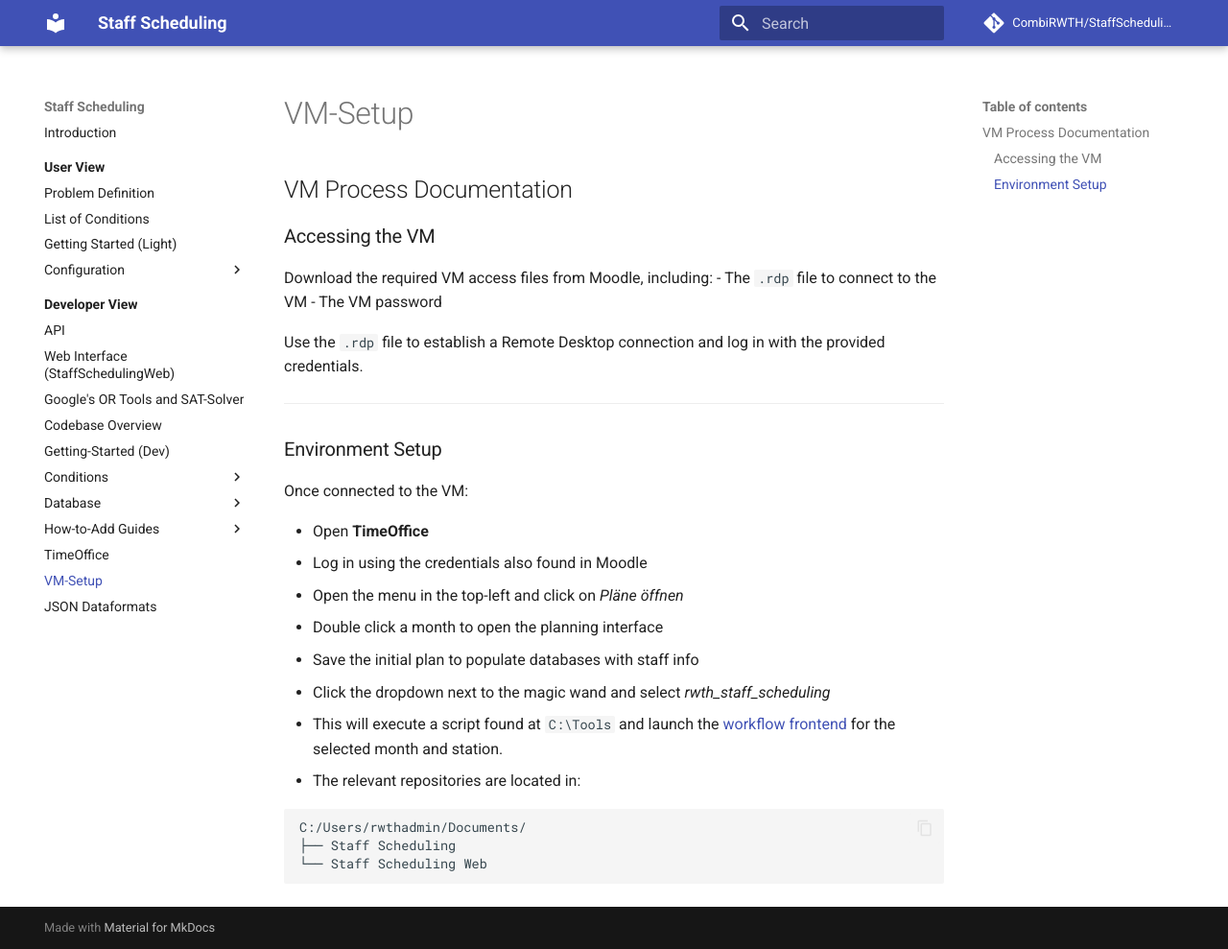
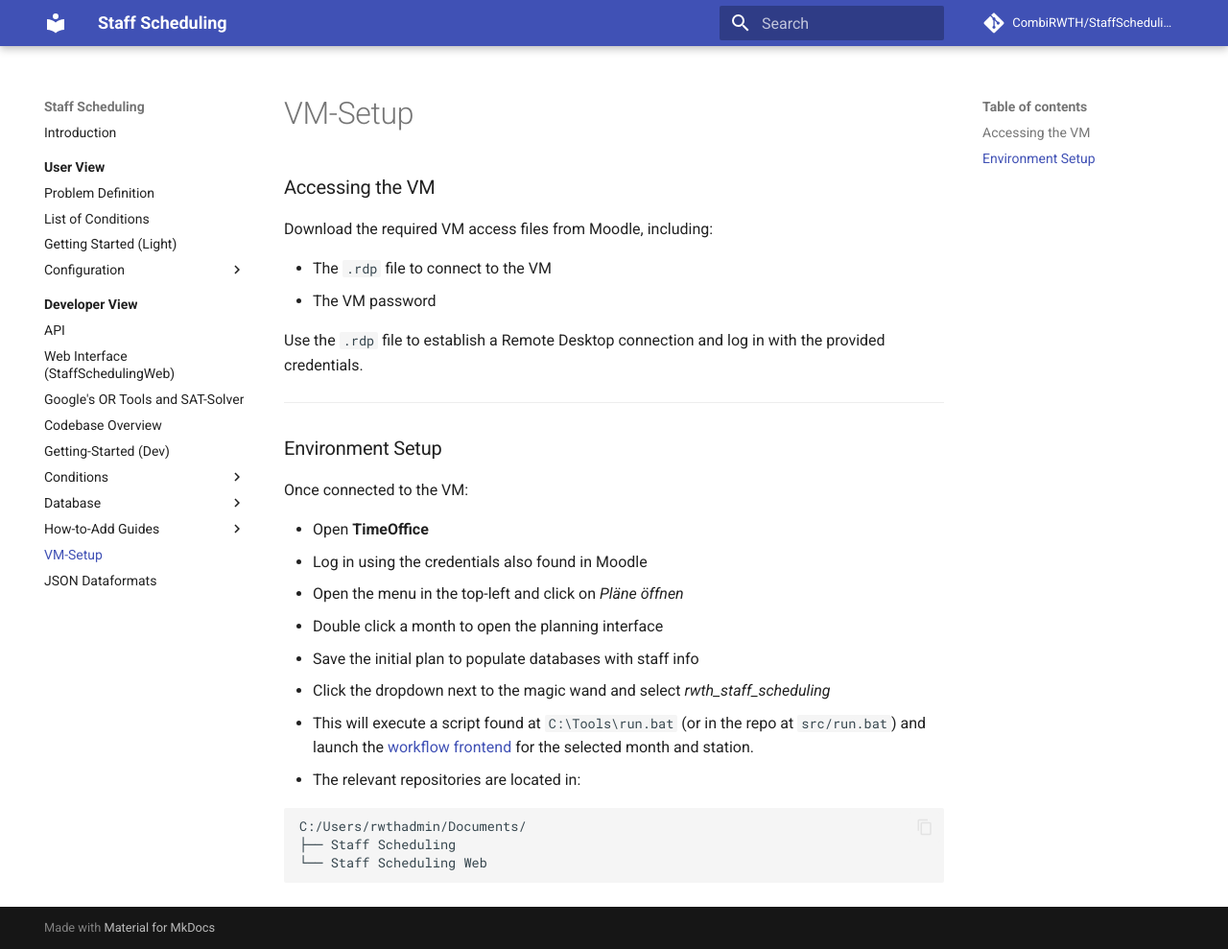
Before and after one commit to CombiRWTH/StaffScheduling, an MkDocs documentation site: the page built from docs/developer-view/vm-setup.md, in a window 1280 px wide and 989 px high. Shown: the whole window at 96% size. Built offline with MkDocs 1.6.1 and Material for MkDocs 9.7.7, drawn with Linux system fonts in a browser that asks for light colours; comment, search, counter and statistics services are not loaded.

Commit message:
Removed time-office docs, put relevant code into vm_setup (#296)
* Removed time-office docs, put relevant code into vm_setup

* Changes in vm-setup.md

---------

Co-authored-by: julian <julian.giesen@rwth-aachen.de>

````diff
--- a/docs/developer-view/vm-setup.md
+++ b/docs/developer-view/vm-setup.md
@@ -1,10 +1,7 @@
-# VM Process Documentation
-
-
-
 ## Accessing the VM
 
 Download the required VM access files from Moodle, including:
+
 - The `.rdp` file to connect to the VM
 - The VM password
 
@@ -22,7 +19,7 @@ Once connected to the VM:
 - Double click a month to open the planning interface
 - Save the initial plan to populate databases with staff info
 - Click the dropdown next to the magic wand and select *rwth_staff_scheduling*
-- This will execute a script found at `C:\Tools` and launch the [workflow frontend](./web-interface.md) for the selected month and station.
+- This will execute a script found at `C:\Tools\run.bat` (or in the repo at `src/run.bat`) and launch the [workflow frontend](./web-interface.md) for the selected month and station.
 - The relevant repositories are located in:
 
 ```
--- a/mkdocs.yml
+++ b/mkdocs.yml
@@ -61,7 +61,6 @@ nav:
           - How to add a Constraint: developer-view/how-to-add/how-to-add-constraint.md
           - How to add a Objective: developer-view/how-to-add/how-to-add-objective.md
           - How to add a Variable: developer-view/how-to-add/how-to-add-variable.md
-      - TimeOffice: developer-view/timeoffice.md
       - VM-Setup: developer-view/vm-setup.md
       - JSON Dataformats: developer-view/json-dataformat.md
 
````
Also changed, not shown: docs/developer-view/timeoffice.md (deleted, +0 -13 lines).
